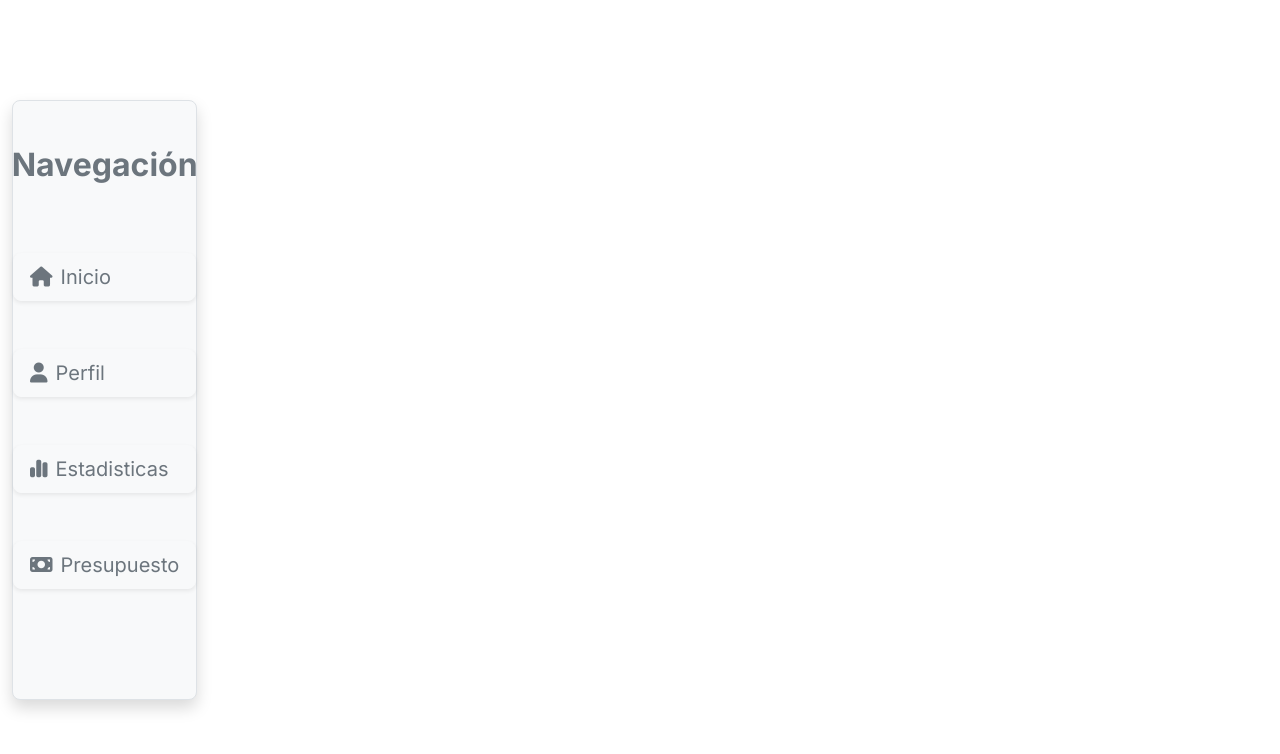
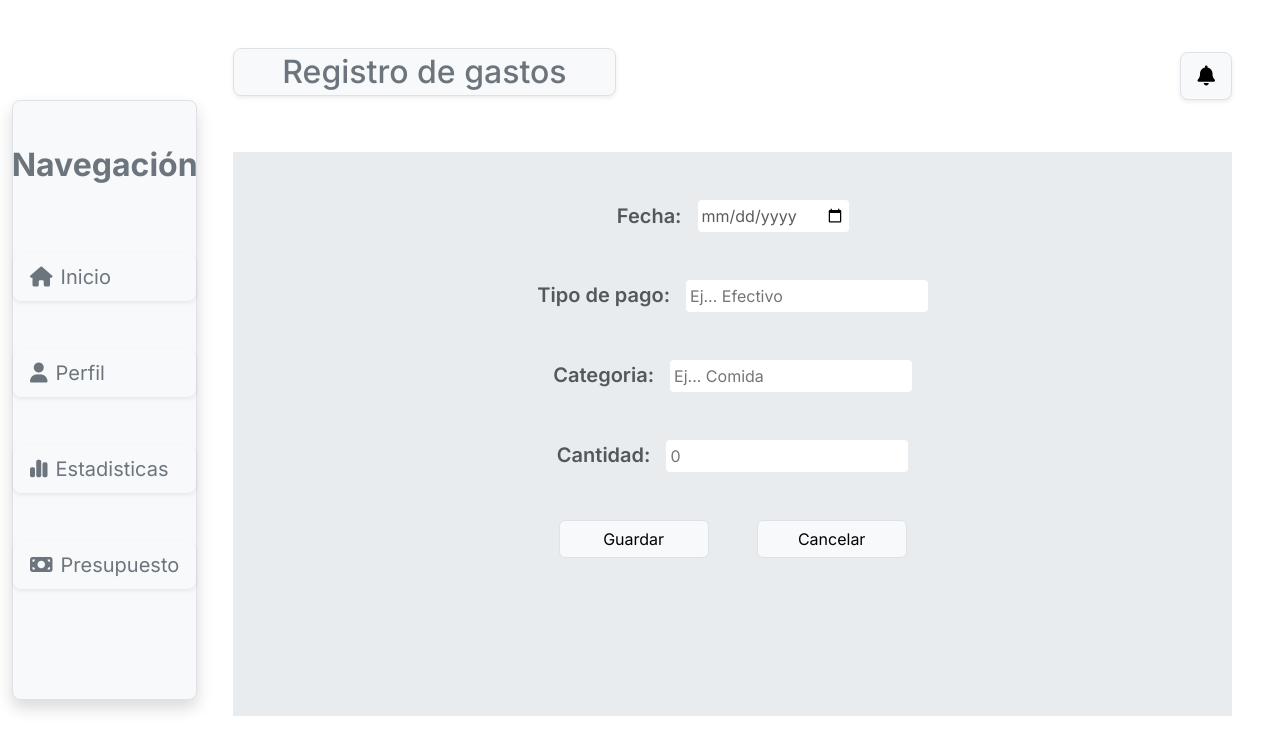
Before and after one commit to Whomy09/forntend-spend-track, a Vue app: page /registro-gastos in a window 1280 px wide. Shown: the top 754 px of the page. Built offline with nearby package versions, Linux system fonts and the light colour scheme.

Commit message:
jesus/Vista de registrar gasto

```diff
--- a/src/router/index.ts
+++ b/src/router/index.ts
@@ -1,6 +1,7 @@
 import { createRouter, createWebHistory } from 'vue-router'
 import PrincipalView from '../views/PrincipalView/PrincipalView.vue'
 import PerfilViewVue from '@/views/PerfilView/PerfilView.vue'
+import RegistrarGastosView from '@/views/RegistrarGastosView/RegistrarGastosView.vue'
 
 const router = createRouter({
   history: createWebHistory(import.meta.env.BASE_URL),
@@ -13,6 +14,10 @@ const router = createRouter({
     {
       path: '/perfil',
       component: PerfilViewVue
+    },
+    {
+      path: '/registro-gastos',
+      component: RegistrarGastosView
     }
   ]
 })
--- a/src/views/PrincipalView/PrincipalView.vue
+++ b/src/views/PrincipalView/PrincipalView.vue
@@ -4,7 +4,7 @@
       <Header title="Gastos" />
     </div>
     <div class="mt-5 h-75">
-      <button class="btn btn-light btn-lg border border-1 shadow-sm">Agregar</button>
+      <router-link to="/registro-gastos" class="btn btn-light btn-lg border border-1 shadow-sm">Agregar</router-link>
       <div
         class="bg-body-secondary mt-4 h-75 rounded-2 pt-2 px-3"
         id="contenedor-tabla"
--- a/src/views/RegistrarGastosView/RegistrarGastosView.vue
+++ b/src/views/RegistrarGastosView/RegistrarGastosView.vue
@@ -1,8 +1,37 @@
 <template>
-  <div></div>
+  <div class="container h-100 pt-5">
+    <div class="row">
+      <Header title="Registro de gastos"/>
+    </div>
+    <div class="bg-body-secondary mt-5 h-75 pt-5">
+      <div class="d-flex flex-column align-items-center gap-5">
+        <div class="d-flex align-items-center gap-3">
+          <label class="text-body-secondary fw-semibold fs-5" for="fecha">Fecha:</label>
+          <input class="rounded-1 border border-0 p-1 text-body-secondary" type="date" id="fecha">
+        </div>
+        <div class="d-flex gap-3">
+          <label class="text-body-secondary fw-semibold fs-5" for="tipo-de-pago">Tipo de pago:</label>
+          <input class="rounded-1 border border-0 p-1" type="text" id="tipo-de-pago" placeholder="Ej... Efectivo">
+        </div>
+        <div class="d-flex gap-3">
+          <label class="text-body-secondary fw-semibold fs-5" for="categoria">Categoria:</label>
+          <input class="rounded-1 border border-0 p-1" type="text" id="categoria" placeholder="Ej... Comida">
+        </div>
+        <div class="d-flex gap-3">
+          <label class="text-body-secondary fw-semibold fs-5" for="cantidad">Cantidad:</label>
+          <input class="rounded-1 border border-0 p-1" type="number" id="cantidad" placeholder="0">
+        </div>
+      </div>
+      <div class="d-flex justify-content-center mt-5 gap-5">
+        <button class="btn btn-light border" style="width: 150px;">Guardar</button>
+        <button class="btn btn-light border" style="width: 150px;">Cancelar</button>
+      </div>
+    </div>
+  </div>
 </template>
 
 <script lang="ts" setup>
+import Header from '@/components/Header.vue';
 </script>
 
 <style scoped>
```
